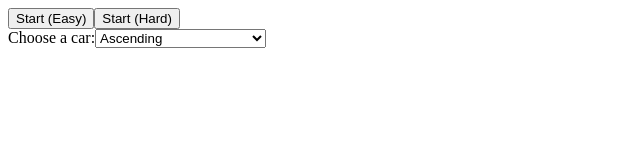
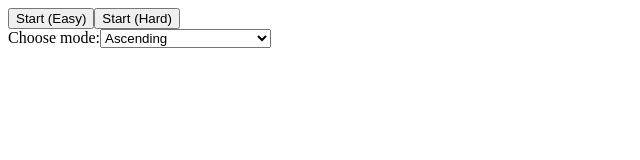
Before and after one commit to kwangric/ear-training-test, a React (Vite) app: page / in a window 1280 px wide. Shown: the top 160 px of the page, without its empty margins (0-640 px from the left). Built offline with nearby package versions, Linux system fonts and the light colour scheme; a web font is replaced by a local one.

Commit message:
Fixed typo in Modes

```diff
--- a/src/components/Modes.jsx
+++ b/src/components/Modes.jsx
@@ -21,7 +21,7 @@ const Modes = () => {
           .join(' ')}`}</p>
       ) : (
         <div>
-          <label htmlFor="mode">Choose a car:</label>
+          <label htmlFor="mode">Choose mode:</label>
           <select
             id="mode"
             name="mode"
```
